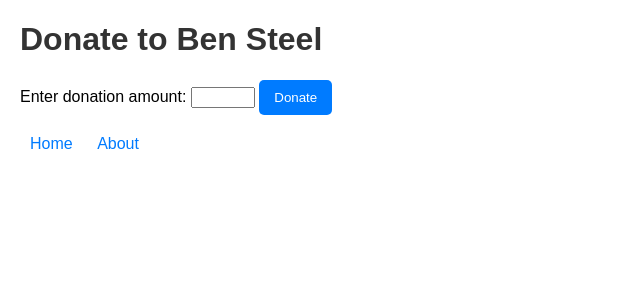
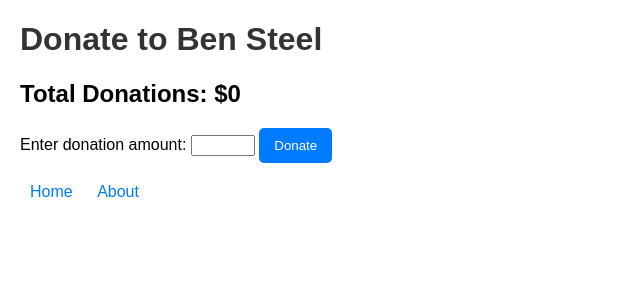
Before and after one commit to Voteforsteel/voteforbensteel, a Flask app: page /donate in a window 1280 px wide. Shown: the top 300 px of the page, without its empty margins (0-640 px from the left). Run offline with Flask 2, Linux system fonts and the light colour scheme.

Commit message:
Update donate.html

```diff
--- a/templates/donate.html
+++ b/templates/donate.html
@@ -8,6 +8,9 @@
 </head>
 <body>
     <h1>Donate to Ben Steel</h1>
+    <div id="total-donations">
+        <h2>Total Donations: ${{ total_donations }}</h2>  <!-- This will display the total amount -->
+    </div>
     <form id="donation-form">
         <label for="amount">Enter donation amount:</label>
         <input type="number" id="amount" name="amount" min="1" max="500" required>
```
